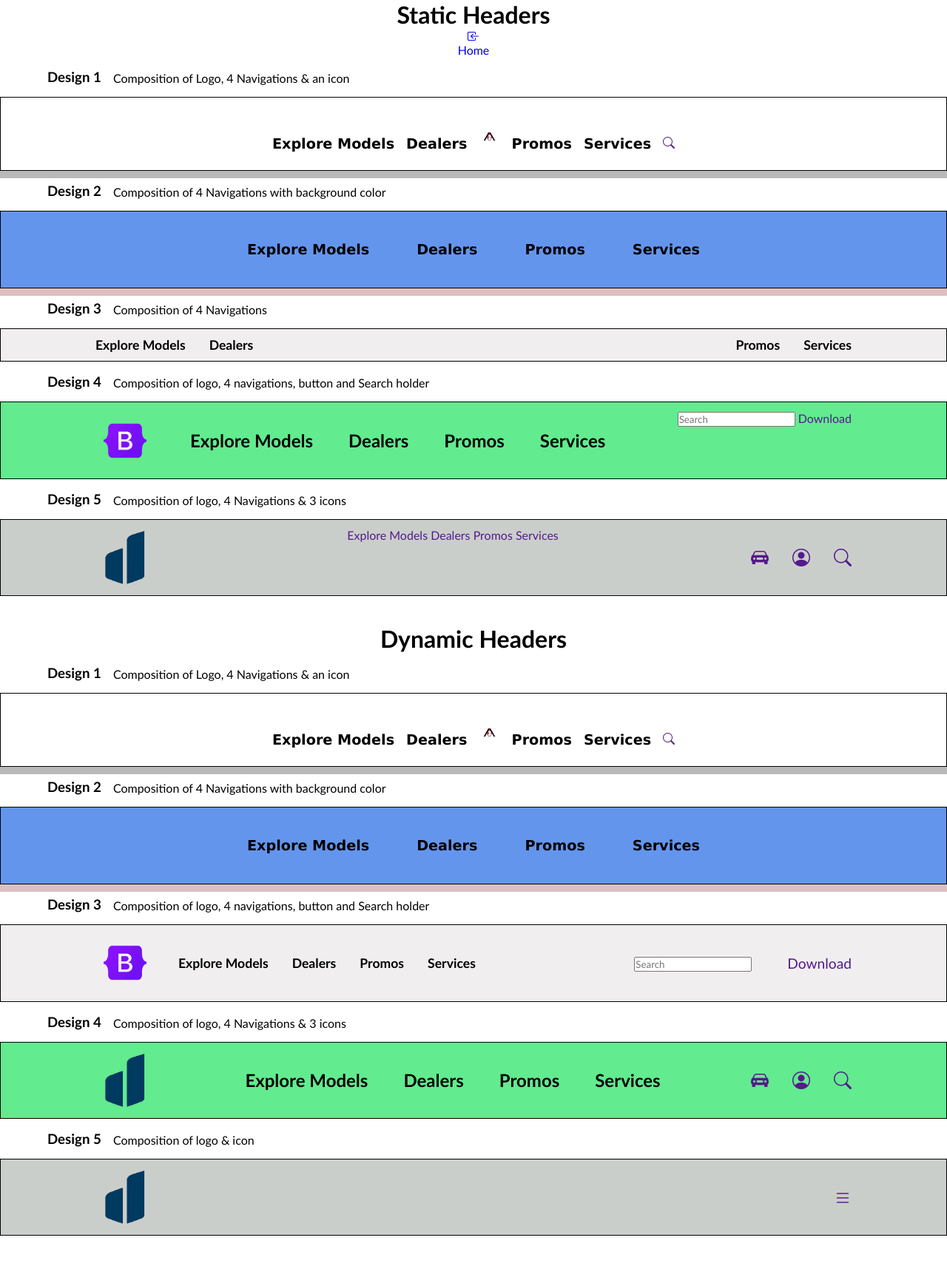
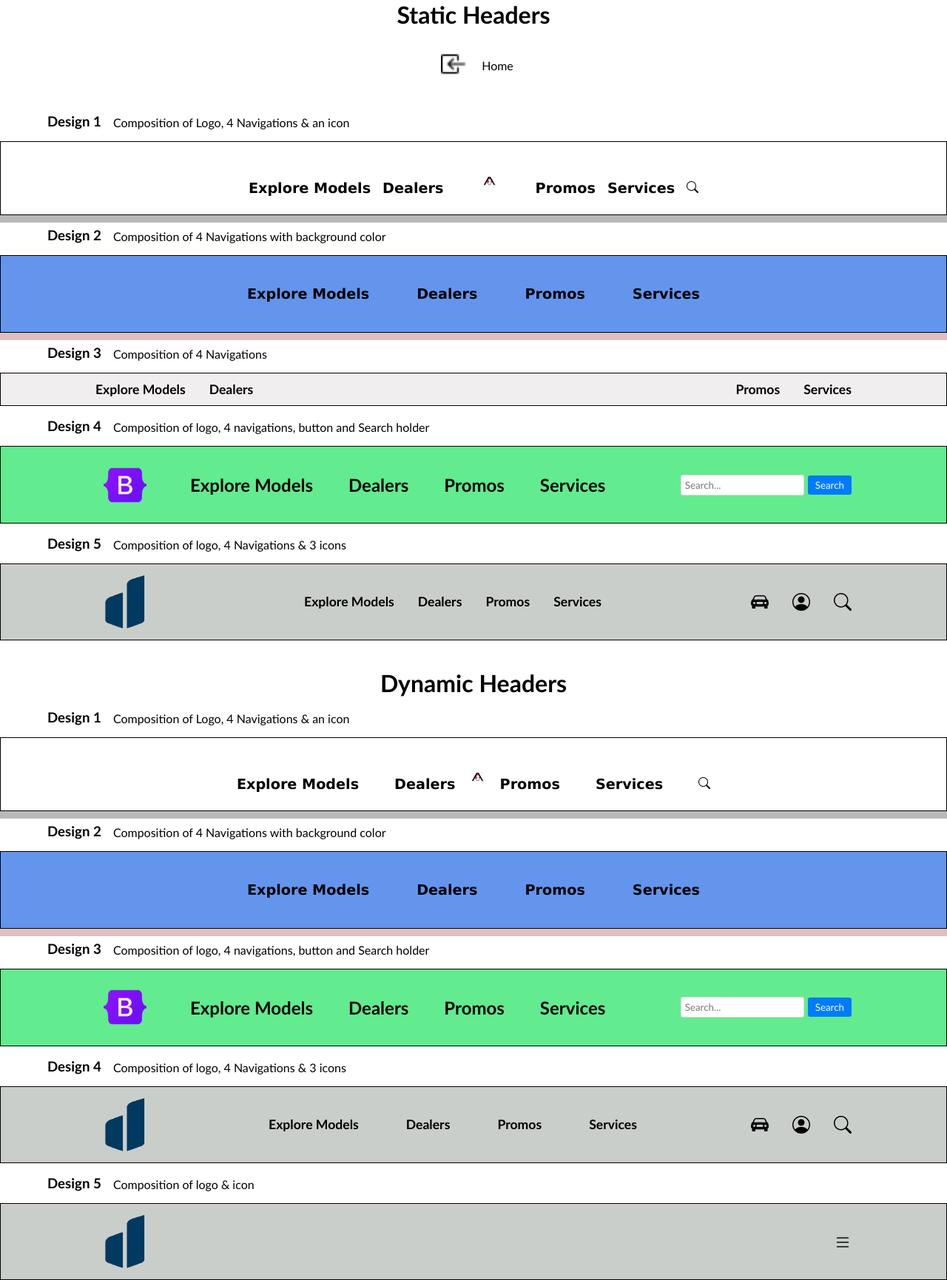
Before and after one commit to maryanneramil19/WD-SW3, a plain HTML site: page pages/Header-gallery/index.html in a window 1280 px wide. Shown: the whole page at 74% size. Before the commit the page ends 1671 px from the top, so only its background shows below. Drawn offline with nearby package versions, Linux system fonts and the light colour scheme.

Commit message:
headers ok

```diff
--- a/pages/Header-gallery/assets/css/style.css
+++ b/pages/Header-gallery/assets/css/style.css
@@ -5,9 +5,48 @@
     font-family: "Gill Sans", "Gill Sans MT", Calibri, "Trebuchet MS", sans-serif;
   }
 
+  h1{
+    text-align: center;
+  }
   a {
     text-decoration: none;
+    color: inherit;
   }
+
+  .nav {
+    display: flex;
+    justify-content: space-between;
+    align-items: center;
+    gap: 10px;
+    margin: 20px;
+  }
+
+  .back-button {
+    display: inline-block;
+    margin: 10px;
+    cursor: pointer;
+    size: 35px;
+  }
+
+  .back-button img {
+    width: 35px;
+    height: auto;
+    transition: transform 0.3s ease;
+  }
+
+  .back-button img:hover {
+    transform: scale(1.1);
+  }
+
+  .home-back {
+    font-size: 16px;
+    color: #000;
+  }
+  .home-back:hover {
+    transform: scale(1.5);
+  }
+
+
 
   body {
     display: flex;
@@ -27,11 +66,11 @@
 
 
   /* Nested Non-Specific Class */
-.design-one {
+.design-one{
   display: flex;
   align-items: flex-end;
   justify-content: center;
-  gap: 1rem;
+  gap: 3rem;
   width: 100vw;
   box-shadow: 0 10px rgba(124, 124, 124, 0.534);
   padding: 1.5rem 0;
@@ -97,7 +136,7 @@
   background-color: rgb(241, 238, 240);
 
   & .company-logo {
-    height: 80px;
+    height: 100px;
     justify-self: flex-start;
   }
 
@@ -150,22 +189,257 @@
     gap: 3rem;
 
     & > a.navigation-content {
-      font-weight: 600;
+      font-weight: 700;
       font-size: 1.5rem;
       color: black;
     }
   }
-  & > nav.nav-icons {
+  }
+  .search {
     display: flex;
     align-items: center;
-    gap: 2rem;
-    font-size: 1.5rem;
+    gap: 5px;
   }
+
+  .search-input {
+    padding: 5px;
+    border: 1px solid #ddd;
+    border-radius: 3px;
+    font-weight: 300;
+  }
+
+  .search-button {
+    padding: 5px 10px;
+    background-color: #007BFF;
+    color: white;
+    border: none;
+    border-radius: 3px;
+    cursor: pointer;
+  }
+
+  .search-button:hover {
+    background-color: #0056b3;
   }
 
 
 /* Nested Non-Specific Class */
 .design-five {
+  display: flex;
+  justify-content: space-between;
+   width: 100vw;
+   padding: 0.7rem 10vw;
+   gap: 4rem;
+   border: 1px black solid;
+   background-color: rgb(202, 206, 203);
+
+   & .company-logo {
+     height: 80px;
+     justify-self: flex-start;
+     gap: 4rem;
+   }
+
+   & > img.company-logo {
+     height: 80px;
+   }
+
+   & > nav.navigation {
+    display: flex;
+    align-items: center;
+    gap: 2rem;
+
+    & > a.navigation-content {
+      font-weight: 600;
+      font-size: 1.1rem;
+      color: black;
+    }
+  }
+
+   }
+   & nav.nav-icons {
+     display: flex;
+     align-items: center;
+     gap: 2rem;
+     font-size: 1.5rem;
+     color: black;
+   }
+
+/*Animated Headers*/
+
+
+    /* Nested Non-Specific Class */
+.design-one-animated{
+  display: flex;
+  align-items: flex-end;
+  justify-content: center;
+  gap: 1rem;
+  width: 100vw;
+  box-shadow: 0 10px rgba(124, 124, 124, 0.534);
+  padding: 1.5rem 0;
+  border: 1px black solid;
+
+  & .company-logo {
+    height: 50px;
+  }
+
+  & .navigation {
+    display: flex;
+    gap: 3rem;
+  }
+
+  & .navigation-content {
+    color: black;
+    font-weight: 700;
+    font-size: 1.2rem;
+    font-family: "Lucida Sans", "Lucida Sans Regular", "Lucida Grande",
+      "Lucida Sans Unicode", Geneva, Verdana, sans-serif;
+  }
+  .navigation-content:hover {
+    color: rgb(133, 67, 146);
+    transform: translateY(-5px);
+  }
+}
+
+
+/* Nested Non-Specific Class */
+ .design-two-animated {
+  display: flex;
+  align-items: flex-end;
+  justify-content: center;
+  gap: 4rem;
+  width: 100vw;
+  box-shadow: 0 10px rgba(170, 92, 92, 0.39);
+  padding: 2.5rem 0;
+  border: 1px black solid;
+  background-color: cornflowerblue;
+
+  & .company-logo {
+    height: 70px;
+  }
+
+  & .navigation {
+    display: flex;
+    gap: 4rem;
+  }
+
+  & .navigation-content {
+    color: black;
+    font-weight: 700;
+    font-size: 1.2rem;
+    font-family: "Lucida Sans", "Lucida Sans Regular", "Lucida Grande",
+      "Lucida Sans Unicode", Geneva, Verdana, sans-serif;
+  }
+  .navigation-content:hover, .nav-icons:hover {
+    color: maroon;
+    transform: translateY(-5px);
+  }
+}
+
+/* Nested Non-Specific Class */
+.design-three-animated {
+ display: flex;
+ justify-content: space-between;
+  width: 100vw;
+  padding: 0.7rem 10vw;
+  gap: 4rem;
+  border: 1px black solid;
+  background-color: rgb(98, 235, 143);
+
+  & .company-logo {
+    height: 80px;
+    justify-self: flex-start;
+    gap: 4rem;
+  }
+
+  & > img.company-logo {
+    height: 80px;
+  }
+
+  & > nav.navigation {
+    display: flex;
+    align-items: center;
+    gap: 3rem;
+
+    & > a.navigation-content {
+      font-weight: 700;
+      font-size: 1.5rem;
+      color: black;
+    }
+  }
+  }
+  .search {
+    display: flex;
+    align-items: center;
+    gap: 5px;
+  }
+
+  .search-input {
+    padding: 5px;
+    border: 1px solid #ddd;
+    border-radius: 3px;
+    font-weight: 300;
+  }
+
+  .search-button {
+    padding: 5px 10px;
+    background-color: #007BFF;
+    color: white;
+    border: none;
+    border-radius: 3px;
+    cursor: pointer;
+  }
+
+  .search-button:hover {
+    background-color: #0056b3;
+  }
+
+
+
+  /* Nested Non-Specific Class */
+.design-four-animated {
+  display: flex;
+  justify-content: space-between;
+   width: 100vw;
+   padding: 0.7rem 10vw;
+   gap: 4rem;
+   border: 1px black solid;
+   background-color: rgb(202, 206, 203);
+
+   & .company-logo {
+     height: 80px;
+     justify-self: flex-start;
+     gap: 4rem;
+   }
+
+   & > img.company-logo {
+     height: 80px;
+   }
+   & > nav.navigation {
+    display: flex;
+    align-items: center;
+    gap: 4rem;
+
+    & > a.navigation-content {
+      font-weight: 600;
+      font-size: 1.1rem;
+      color: black;
+    }
+    .nav-icons:hover {
+      color: blue;
+      transform: translateY(-5px);
+    }
+  }
+
+   }
+   & nav.nav-icons {
+     display: flex;
+     align-items: center;
+     gap: 2rem;
+     font-size: 1.5rem;
+     color: black;
+   }
+
+    /* Nested Non-Specific Class */
+.design-five-animated {
   display: flex;
   justify-content: space-between;
    width: 100vw;
@@ -192,3 +466,50 @@
      font-size: 1.5rem;
      color: black;
    }
+
+   header.design-one, header.design-one-animated,
+   header.design-two, header.design-two-animated,
+   header.design-three, header.design-three-animated,
+   header.design-four, header.design-four-animated,
+   header.design-five, header.design-five-animated {
+     transition: all 0.3s ease;
+   }
+
+   .design-one-animated:hover, .design-two-animated:hover,
+   .design-three-animated:hover, .design-four-animated:hover,
+   .design-five-animated:hover {
+     transform: scale(1.05);
+   }
+
+
+   .pop-up {
+    display: flex;
+    align-items: center;
+    gap: 10px;
+  }
+
+  .pop-up h1 {
+    display: none;
+  }
+   .design-three-animation .navigation-content.red {
+    color: yellow;
+  }
+
+  .design-three-animation .navigation-content.green {
+    color: brown;
+  }
+
+  .design-three-animation .navigation-content.blue {
+    color: purple;
+  }
+
+  .design-three-animation .navigation-content.violet {
+    color: pink;
+  }
+
+
+  @keyframes float {
+    0% { transform: translateY(0); }
+    50% { transform: translateY(-20px); }
+    100% { transform: translateY(0); }
+  }
--- a/pages/Header-gallery/index.html
+++ b/pages/Header-gallery/index.html
@@ -18,10 +18,12 @@
   </head>
   <body>
     <h1>Static Headers</h1>
-    <a href="../../index.html">
-      <i class="bi bi-box-arrow-in-left"></i>
+    <div class="nav">
+    <a href="../../index.html" class="back-button">
+      <img src="./assets/css/box-arrow-in-left.png" alt="back" />
     </a>
-    <a href="../../index.html">Home</a>
+    <a href="../../index.html" class="home-back">Home</a>
+  </div>
 
     <section class="design1">
       <h3>Design 1</h3>
@@ -96,10 +98,10 @@
         <a href="" class="navigation-content"> Services </a>
         </a>
       </nav>
-      <nav class="nav-button">
-        <a href="" class="nav-button"><input type="text" placeholder="Search"></a>
-        <a href="" class="nav-button"> Download </a>
-      </nav>
+      <div class="search">
+        <input type="text" class="search-input" placeholder="Search..." />
+        <button class="search-button">Search</button>
+      </div>
     </header>
 
     <section class="design5">
@@ -142,7 +144,7 @@
       <h3>Design 1</h3>
       <p>Composition of Logo, 4 Navigations & an icon</p>
     </section>
-    <header class="design-one">
+    <header class="design-one-animated">
       <nav class="navigation">
         <a href="" class="navigation-content"> Explore Models </a>
         <a href="" class="navigation-content"> Dealers </a>
@@ -165,7 +167,7 @@
       <h3>Design 2</h3>
       <p>Composition of 4 Navigations with background color </p>
     </section>
-    <header class="design-two">
+    <header class="design-two-animated">
       <nav class="navigation">
         <a href="" class="navigation-content"> Explore Models </a>
         <a href="" class="navigation-content"> Dealers </a>
@@ -182,7 +184,7 @@
       <h3>Design 3</h3>
       <p>Composition of logo, 4 navigations, button and Search holder </p>
     </section>
-    <header class="design-three">
+    <header class="design-three-animated">
       <nav class="navigation">
         <img
         src="./assets/css/bootstrap-removebg-preview.png"
@@ -194,17 +196,17 @@
         <a href="" class="navigation-content"> Services </a>
         </a>
       </nav>
-      <nav class="nav-button">
-        <a href="" class="nav-button"><input type="text" placeholder="Search"></a>
-        <a href="" class="nav-button"> Download </a>
-      </nav>
+      <div class="search">
+        <input type="text" class="search-input" placeholder="Search..." />
+        <button class="search-button">Search</button>
+      </div>
     </header>
 
     <section class="design4">
       <h3>Design 4</h3>
       <p>Composition of logo, 4 Navigations & 3 icons </p>
     </section>
-    <header class="design-four">
+    <header class="design-four-animated">
       <img
         src="./assets/css/deuter_logo-removebg-preview.png"
         alt="deuter"
@@ -235,7 +237,7 @@
       <h3>Design 5</h3>
       <p>Composition of logo & icon </p>
     </section>
-    <header class="design-five">
+    <header class="design-five-animated">
       <img
         src="./assets/css/deuter_logo-removebg-preview.png"
         alt="deuter"
```
Also changed, not shown: pages/Header-gallery/assets/css/box-arrow-in-left.png (added), pages/Header-gallery/assets/css/double_less_than-removebg-preview.png (added).
